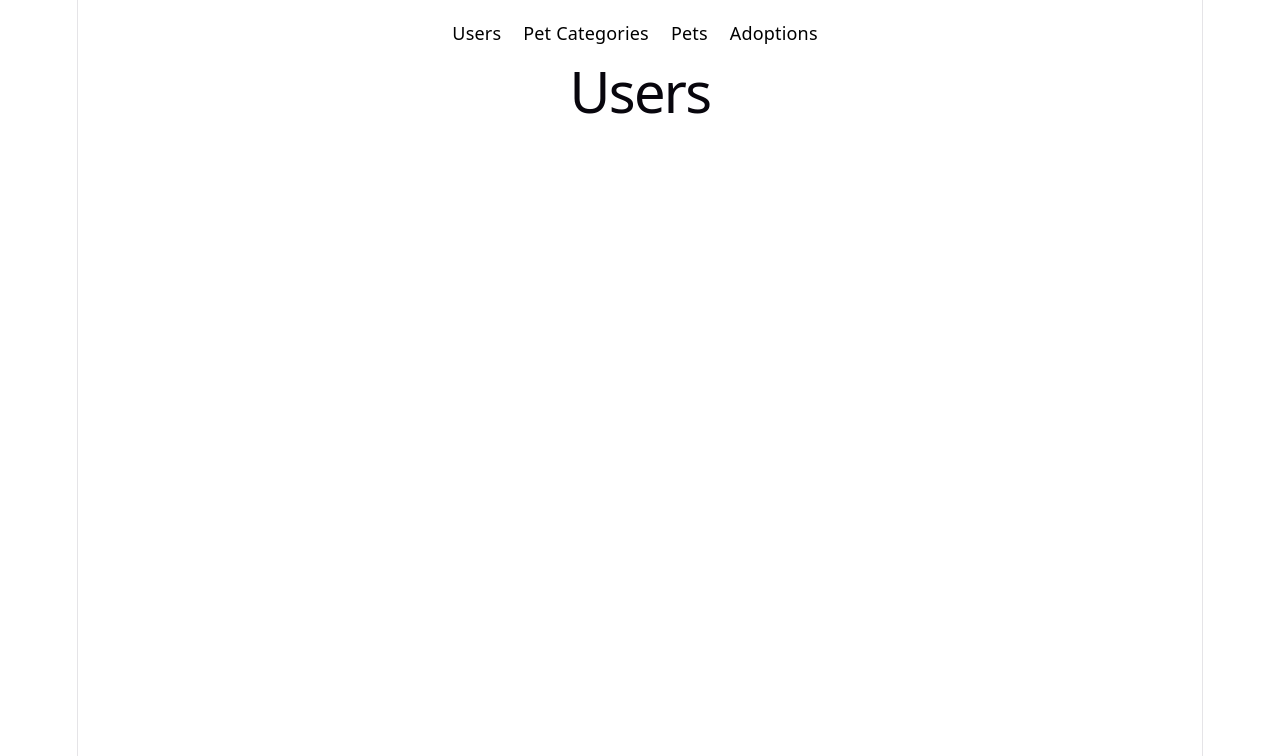
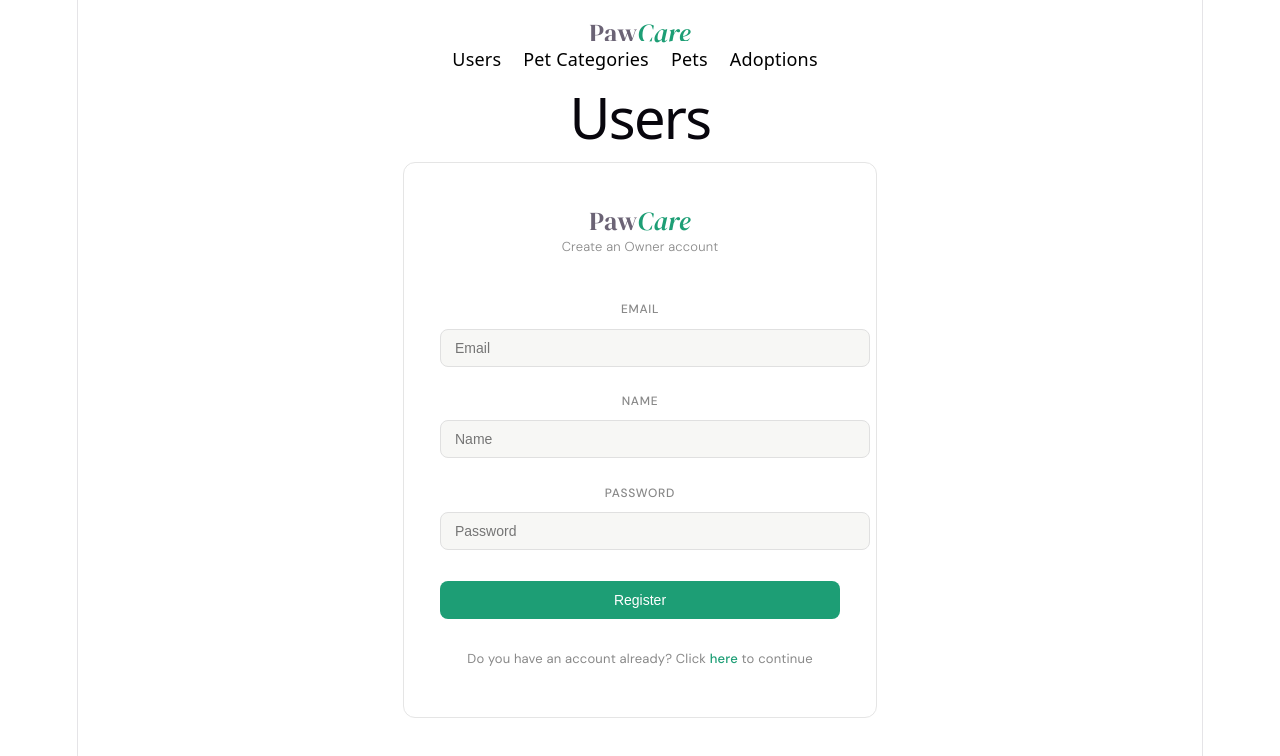
Before and after one commit to MeszarosZsombor/MVC-project, a Vue app in the folder frontend/: page /users in a window 1280 px wide. Shown: the top 756 px of the page. Built offline with nearby package versions, Linux system fonts and the light colour scheme.

Commit message:
register component and logo component added

```diff
--- a/frontend/src/components/Header.vue
+++ b/frontend/src/components/Header.vue
@@ -1,9 +1,10 @@
 <script setup>
+import Logo from "./Logo.vue";
 </script>
 
 <template>
   <header>
-    <!--- TODO: logo -->
+    <Logo></Logo>
     <router-link to="/users" class="site-button">Users</router-link>
     <router-link to="/pet-categories" class="site-button">Pet Categories</router-link>
     <router-link to="/pets" class="site-button">Pets</router-link>
--- /dev/null
+++ b/frontend/src/components/Logo.vue
@@ -0,0 +1,21 @@
+<script setup>
+
+</script>
+
+<template>
+  <p class="brand">Paw<em>Care</em></p>
+</template>
+
+<style scoped>
+@import url('https://fonts.googleapis.com/css2?family=DM+Serif+Display:ital@0;1&family=DM+Sans:wght@300;400;500&display=swap');
+
+  .brand {
+    font-family: 'DM Serif Display', serif;
+    font-size: 26px;
+  }
+
+  .brand em {
+    font-style: italic;
+    color: #1D9E75;
+  }
+</style>
--- /dev/null
+++ b/frontend/src/components/Register.vue
@@ -0,0 +1,159 @@
+<script setup>
+  import { ref } from 'vue';
+  import { createOwner } from "../services/ownerService.js";
+  import Logo from "./Logo.vue";
+
+  const email = ref("");
+  const name = ref("");
+  const password = ref("");
+  const errorMessage = ref("");
+
+  const register = async () => {
+    errorMessage.value = "";
+
+    if(email.value.trim() === ""){
+      errorMessage.value = "Email cannot be empty";
+    }
+
+    if(name.value.trim() === ""){
+      errorMessage.value = "Name cannot be empty";
+    }
+
+    if(password.value.trim() === ""){
+      errorMessage.value = "Password cannot be empty";
+    }
+
+    try{
+      await createOwner({
+        email: email.value.trim(),
+        name: name.value.trim(),
+        password: password.value.trim(),
+      });
+    }catch(err){
+      errorMessage.value = "Registration failed";
+    }
+  }
+</script>
+
+<template>
+  <div class="card">
+    <Logo></Logo>
+    <p class="sub">Create an Owner account</p>
+
+    <div v-if="errorMessage" class="error-msg"> {{ errorMessage }} </div>
+
+    <form @submit.prevent="register">
+      <div class="field">
+        <label for="email">Email</label>
+        <input v-model="email" type="email" name="email" id="email" placeholder="Email" required/>
+      </div>
+      <div class="field">
+        <label for="name">Name</label>
+        <input v-model="name" type="text" name="name" id="name" placeholder="Name" required/>
+      </div>
+      <div class="field">
+        <label for="password">Password</label>
+        <input v-model="password" type="password" name="password" id="password" placeholder="Password" required/>
+      </div>
+      <button type="submit" class="btn">Register</button>
+    </form>
+
+    <p class="footer">Do you have an account already? Click <RouterLink to="/login">here</RouterLink> to continue</p>
+  </div>
+</template>
+
+
+<style scoped>
+
+  .card {
+    font-family: 'DM Sans', sans-serif;
+    background: white;
+    border: 0.5px solid #e5e5e5;
+    border-radius: 12px;
+    padding: 2.5rem 2rem;
+    width: 100%;
+    max-width: 400px;
+    margin: 0 auto;
+  }
+
+  .sub {
+    font-size: 13px;
+    color: #888;
+    margin-bottom: 2rem;
+    font-weight: 300;
+  }
+
+  .field {
+    margin-bottom: 1.2rem;
+  }
+
+  label {
+    display: block;
+    font-size: 12px;
+    font-weight: 500;
+    letter-spacing: 0.06em;
+    text-transform: uppercase;
+    color: #888;
+    margin-bottom: 6px;
+  }
+
+  input {
+    width: 100%;
+    padding: 10px 14px;
+    font-size: 14px;
+    background: #f7f7f5;
+    border: 0.5px solid #e0e0e0;
+    border-radius: 8px;
+    outline: none;
+    transition: border-color 0.15s, box-shadow 0.15s;
+  }
+
+  input:focus {
+    border-color: #1D9E75;
+    box-shadow: 0 0 0 3px rgba(29,158,117,0.12);
+  }
+
+  .btn {
+    width: 100%;
+    margin-top: 0.5rem;
+    padding: 11px;
+    font-size: 14px;
+    font-weight: 500;
+    background: #1D9E75;
+    color: #fff;
+    border: none;
+    border-radius: 8px;
+    cursor: pointer;
+    transition: background 0.15s, transform 0.1s;
+  }
+
+  .btn:hover {
+    background: #0F6E56;
+  }
+
+  .btn:active {
+    transform: scale(0.98);
+  }
+
+  .footer {
+    text-align: center;
+    margin-top: 1.5rem;
+    font-size: 13px;
+    color: #888;
+  }
+
+  .footer a {
+    color: #1D9E75;
+    text-decoration: none;
+    font-weight: 500;
+  }
+
+  .error-msg {
+    background: #fff0f0;
+    color: #c0392b;
+    border-radius: 8px;
+    padding: 10px 14px;
+    font-size: 13px;
+    margin-bottom: 1rem;
+  }
+</style>
--- a/frontend/src/views/PetCategories.vue
+++ b/frontend/src/views/PetCategories.vue
@@ -19,11 +19,14 @@ const loadCategories = async () => {
 const addCategory = async () => {
   errorMessage.value = "";
 
-  if (!petType.value.trim()) return;
+  if (!petType.value.trim()) {
+    errorMessage.value = "Category cannot be empty";
+    return;
+  }
 
   try{
     const newCategory = await createPetCategory({
-      petType: petType.value,
+      petType: petType.value.trim(),
     })
 
     categories.value.push(newCategory.data)
--- a/frontend/src/views/Users.vue
+++ b/frontend/src/views/Users.vue
@@ -1,9 +1,11 @@
 <script setup>
 
+import Register from "../components/Register.vue";
 </script>
 
 <template>
 <h1>Users</h1>
+  <Register></Register>
 </template>
 
 <style scoped>
```
